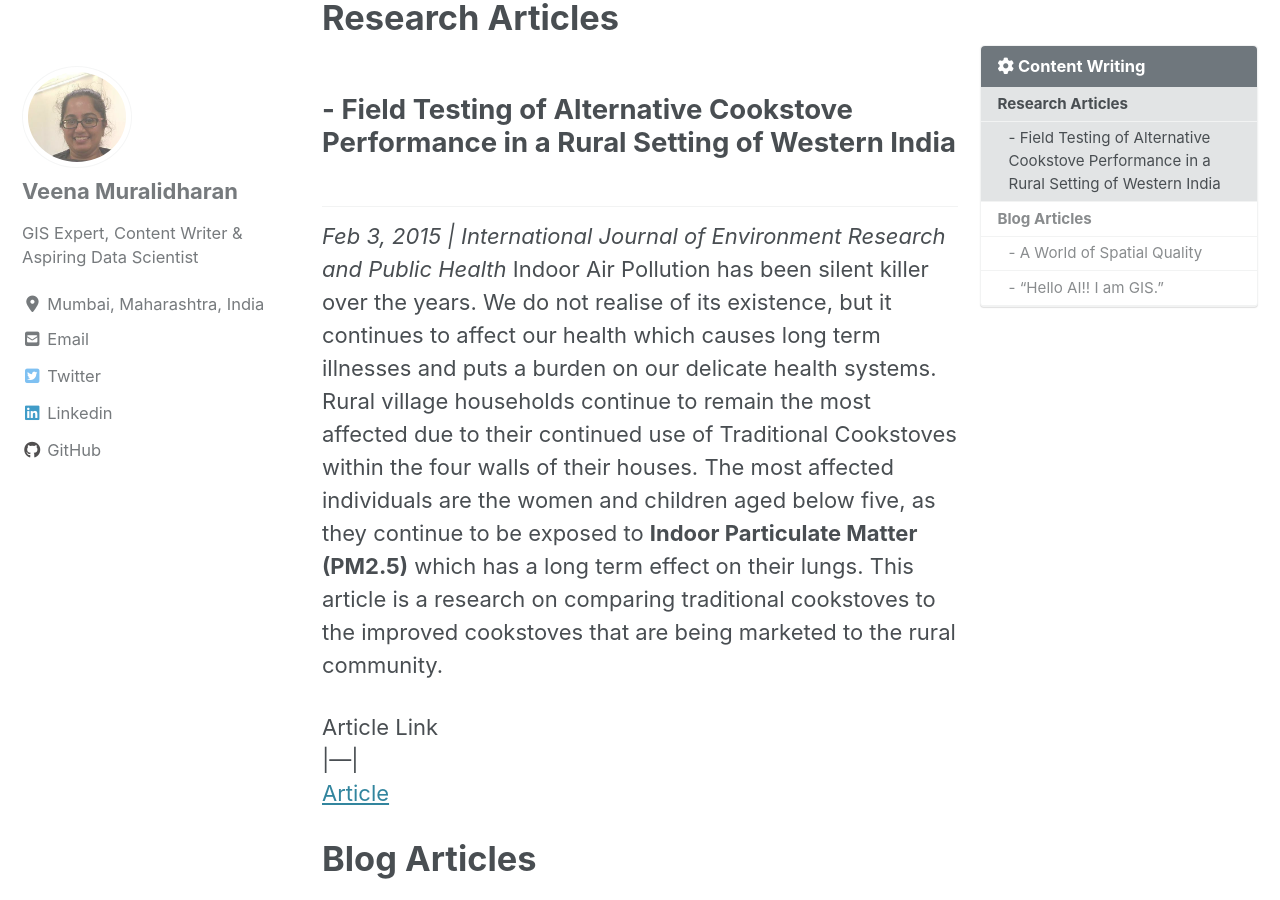
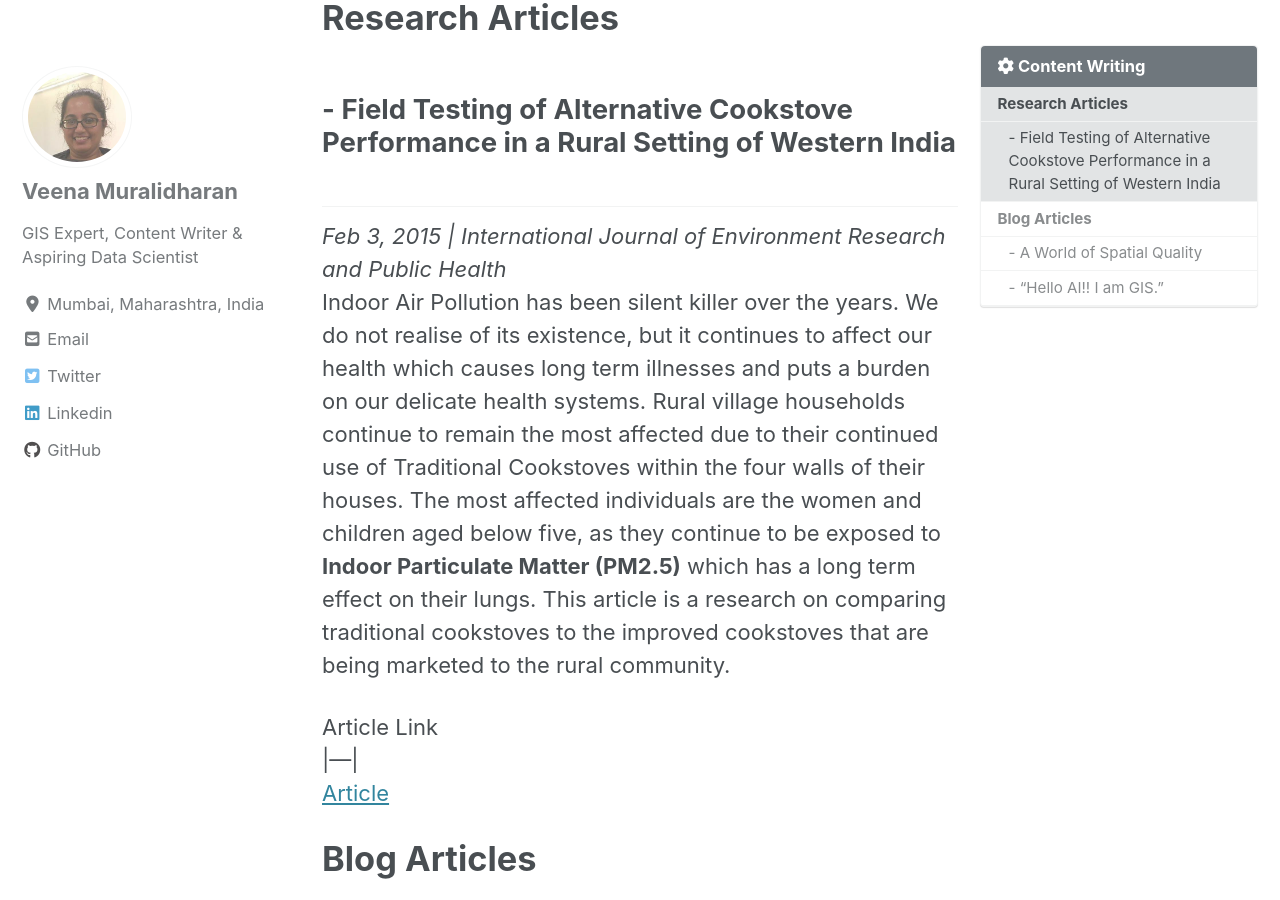
Before and after one commit to veena1486/veena1486.github.io, a Jekyll site: the page built from _pages/writing.md, in a window 1280 px wide and 900 px high, scrolled down 482 px. Built offline with Jekyll 4.4.1, drawn with Linux system fonts in a browser that asks for light colours; cached includes are drawn as plain includes; nearby versions of some CDN libraries.

```diff
--- a/_pages/writing.md
+++ b/_pages/writing.md
@@ -10,7 +10,7 @@ toc_sticky: true
 ---
 # Research Articles
 ## - **Field Testing of Alternative Cookstove Performance in a Rural Setting of Western India**
-*Feb 3, 2015 | International Journal of Environment Research and Public Health*
+*Feb 3, 2015 | International Journal of Environment Research and Public Health* <br>
 Indoor Air Pollution has been silent killer over the years. We do not realise of its existence, but it continues to affect our health which causes long term illnesses and puts a burden on our delicate health systems. Rural village households continue to remain the most affected due to their continued use of Traditional Cookstoves within the four walls of their houses. The most affected individuals are the women and children aged below five, as they continue to be exposed to **Indoor Particulate Matter (PM2.5)** which has a long term effect on their lungs. This article is a research on comparing traditional cookstoves to the improved cookstoves that are being marketed to the rural community.<br>
 
  Article Link
@@ -21,14 +21,14 @@ Indoor Air Pollution has been silent killer over the years. We do not realise of
 
 # Blog Articles
 ## - **A World of Spatial Quality**
-*Feb 21, 2019*
+*Feb 21, 2019* <br>
 This article talks about the capabilities of using GIS technology to represent qualitative information such as Social Media Content, Public Sentiments etc. that can improve the way we visualize such information and gain quick insights from qualitative information. It also introduces the concept of **Natural Language Processing** which can be integrated with GIS to create valuable products and solutions for businesses.
 Article Link
 |--- |
 [LinkedIN Article](https://www.linkedin.com/pulse/world-spatial-quality-veena-muralidharan/)
 
 ## - **"Hello AI!! I am GIS."**
-*Feb 25, 2019*
+*Feb 25, 2019* <br>
 As we progress rapidly into the era of "Digital Thinking", we observe a paradigm shift in technological approach. We find that the new technologies and solutions built nowadays, are more data driven which has consequently transformed the GIS industry. Now, it's no longer just about creating maps. The present game plan completely leans towards building intelligent maps that possess the capability to interact with users. This article talks about integrating AI & GIS to create a innovative solutions that can impact our society today.
 Article Link
 |--- |
```
